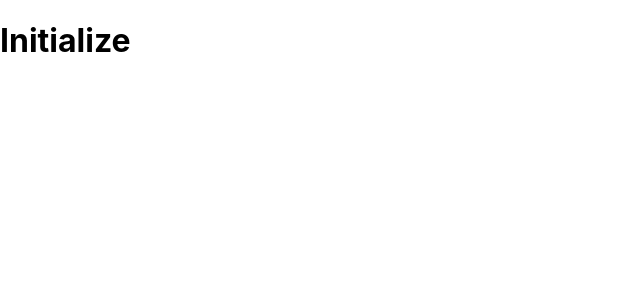
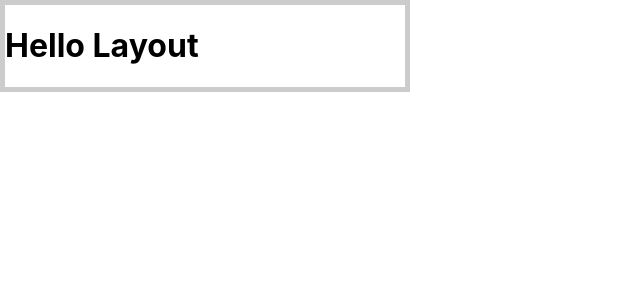
Before and after one commit to Kraggi/React-Quiz, a React (Create React App) app: page / in a window 1280 px wide. Shown: the top 300 px of the page, without its empty margins (0-640 px from the left). Built offline with nearby package versions, Linux system fonts and the light colour scheme.

Commit message:
added Layout

```diff
--- a/src/App.js
+++ b/src/App.js
@@ -1,10 +1,13 @@
 import React from 'react';
+import Layout from './hoc/Layout/Layout';
 
 function App() {
   return (
-    <div>
-      <h1>Initialize</h1>
-    </div>
+    <Layout>
+      <div style={{ width: '400px', border: '5px solid #ccc' }}>
+        <h1>Hello Layout</h1>
+      </div>
+    </Layout>
   );
 }
 
--- /dev/null
+++ b/src/hoc/Layout/Layout.jsx
@@ -0,0 +1,13 @@
+import React, { Component } from 'react';
+import classes from './Layout.module.scss';
+class Layout extends Component {
+  render() {
+    return (
+      <div className={classes.Layout}>
+        <main>{this.props.children}</main>
+      </div>
+    );
+  }
+}
+
+export default Layout;
--- /dev/null
+++ b/src/hoc/Layout/Layout.module.scss
@@ -0,0 +1,10 @@
+.Layout {
+  display: flex;
+  flex-direction: column;
+  height: 100vh;
+  & main {
+    display: flex;
+    flex-direction: column;
+    flex-grow: 1;
+  }
+}
```
